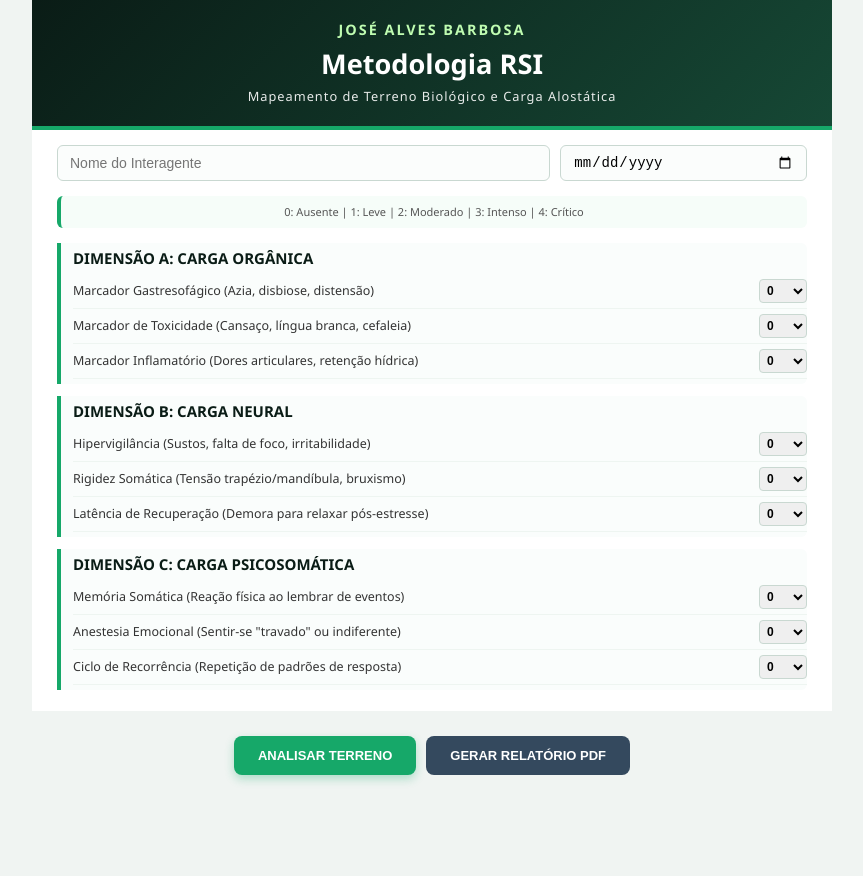
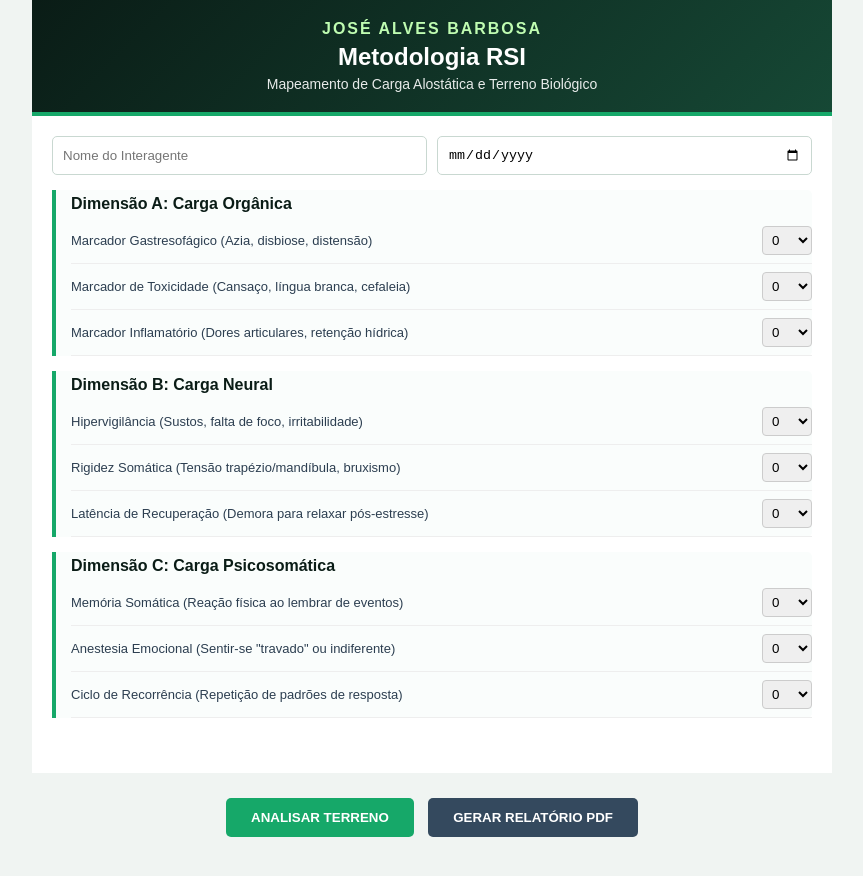
Before and after one commit to mercadao-portel/metodo-rsi, a plain HTML site: page index.html in a window 1280 px wide. Shown: the whole page, without its empty margins (208-1071 px from the left). Drawn offline with Linux system fonts and the light colour scheme.

Commit message:
Update index.html

```diff
--- a/index.html
+++ b/index.html
@@ -6,67 +6,42 @@
     <title>Metodologia RSI - José Alves Barbosa</title>
     <script src="https://cdnjs.cloudflare.com/ajax/libs/html2pdf.js/0.10.1/html2pdf.bundle.min.js"></script>
     <style>
-        :root {
-            --primary: #0A1C16;
-            --secondary: #16A869;
-            --accent: #BFFCB1;
-            --bg: #F0F4F2;
+        /* RESET TOTAL PARA EVITAR ESPAÇOS EM BRANCO */
+        * { margin: 0; padding: 0; box-sizing: border-box; }
+        body { font-family: sans-serif; background: #F0F4F2; color: #2c3e50; }
+
+        #area-pdf { background: white; width: 800px; margin: 0 auto; padding-bottom: 20px; }
+
+        .header {
+            background: linear-gradient(135deg, #0A1C16 0%, #164835 100%);
+            padding: 20px; text-align: center; border-bottom: 4px solid #16A869; color: #fff;
         }
 
-        * { margin: 0; padding: 0; box-sizing: border-box; }
-        body { font-family: 'Segoe UI', Arial, sans-serif; background: var(--bg); color: #2c3e50; line-height: 1.4; }
+        .container { padding: 20px; }
+        .info-paciente { display: flex; gap: 10px; margin-bottom: 15px; }
+        input { padding: 10px; border: 1px solid #c9d8d1; border-radius: 5px; flex: 1; }
 
-        /* Área Principal */
-        #app-content { background: white; width: 100%; max-width: 800px; margin: 0 auto; min-height: 100vh; }
+        .pilar { margin-bottom: 15px; border-left: 4px solid #16A869; padding-left: 15px; background: #fafdfc; border-radius: 0 5px 5px 0; }
+        h3 { font-size: 16px; padding: 5px 0; color: #0A1C16; }
+        .pergunta { display: flex; justify-content: space-between; align-items: center; border-bottom: 1px solid #eee; padding: 8px 0; font-size: 13px; }
+        select { padding: 5px; border-radius: 4px; border: 1px solid #ccc; width: 50px; }
 
-        .header-gradient {
-            background: linear-gradient(135deg, #0A1C16 0%, #164835 100%);
-            padding: 20px;
-            text-align: center;
-            border-bottom: 4px solid var(--secondary);
-            color: #fff;
-        }
+        .res-box { margin-top: 20px; padding: 15px; border-radius: 8px; text-align: center; display: none; }
+        .btn-box { text-align: center; padding: 20px; background: #F0F4F2; }
+        button { padding: 12px 25px; border: none; border-radius: 5px; cursor: pointer; font-weight: bold; text-transform: uppercase; margin: 5px; }
+        .btn-calc { background: #16A869; color: white; }
+        .btn-pdf { background: #34495e; color: white; }
 
-        .therapist-name { font-size: 0.9em; text-transform: uppercase; color: var(--accent); letter-spacing: 2px; font-weight: bold; }
-        .methodology-title { font-size: 1.7em; margin: 5px 0; font-weight: 800; }
-
-        .container { padding: 15px 25px; }
-
-        .info-paciente { display: grid; grid-template-columns: 2fr 1fr; gap: 10px; margin-bottom: 15px; }
-        input { padding: 8px 12px; border: 1px solid #c9d8d1; border-radius: 6px; font-size: 14px; width: 100%; background: #fbfdfc; }
-
-        .scales-info { font-size: 11px; color: #555; margin-bottom: 15px; padding: 8px; background: #f6fdf9; border-radius: 6px; border-left: 4px solid var(--secondary); text-align: center; }
-
-        .pilar {
-            margin-bottom: 12px; border-left: 4px solid var(--secondary); padding-left: 12px;
-            background: #fafdfc; padding-top: 5px; padding-bottom: 5px; border-radius: 0 6px 6px 0;
-        }
-
-        h3 { font-size: 15px; margin-bottom: 5px; color: var(--primary); text-transform: uppercase; }
-
-        .pergunta { display: flex; justify-content: space-between; align-items: center; border-bottom: 1px solid #eef5f1; padding: 5px 0; }
-        .pergunta span { flex-grow: 1; padding-right: 10px; font-size: 12.5px; color: #333; }
-        select { padding: 3px; border-radius: 4px; border: 1px solid #c9d8d1; width: 48px; font-size: 12px; font-weight: bold; }
-
-        .resultado-box { margin-top: 15px; padding: 15px; border-radius: 8px; text-align: center; display: none; }
-
-        .btn-container { display: flex; gap: 10px; justify-content: center; padding: 25px; background: var(--bg); position: sticky; bottom: 0; }
-        button { padding: 12px 24px; border: none; border-radius: 8px; cursor: pointer; font-weight: bold; text-transform: uppercase; font-size: 13px; transition: 0.2s; }
-        .btn-calc { background: var(--secondary); color: white; box-shadow: 0 4px 10px rgba(22,168,105,0.3); }
-        .btn-pdf { background: #34495e; color: white; }
-        button:active { transform: scale(0.98); }
-
-        /* Ajuste de escala para o PDF caber em 1 página */
-        .pdf-fix { transform: scale(0.95); transform-origin: top center; }
+        @media print { .no-print { display: none; } }
     </style>
 </head>
 <body>
 
-<div id="app-content">
-    <div class="header-gradient">
-        <div class="therapist-name">José Alves Barbosa</div>
-        <div class="methodology-title">Metodologia RSI</div>
-        <div style="font-size: 0.8em; opacity: 0.9; letter-spacing: 1px;">Mapeamento de Terreno Biológico e Carga Alostática</div>
+<div id="area-pdf">
+    <div class="header">
+        <div style="font-weight: bold; letter-spacing: 2px; color: #BFFCB1;">JOSÉ ALVES BARBOSA</div>
+        <div style="font-size: 24px; font-weight: 800; margin: 5px 0;">Metodologia RSI</div>
+        <div style="font-size: 14px; opacity: 0.9;">Mapeamento de Carga Alostática e Terreno Biológico</div>
     </div>
 
     <div class="container">
@@ -74,8 +49,6 @@
             <input type="text" id="nome" placeholder="Nome do Interagente">
             <input type="date" id="data">
         </div>
-
-        <div class="scales-info">0: Ausente | 1: Leve | 2: Moderado | 3: Intenso | 4: Crítico</div>
 
         <div class="pilar">
             <h3>Dimensão A: Carga Orgânica</h3>
@@ -98,15 +71,15 @@
             <div class="pergunta"><span>Ciclo de Recorrência (Repetição de padrões de resposta)</span><select class="score"><option value="0">0</option><option value="1">1</option><option value="2">2</option><option value="3">3</option><option value="4">4</option></select></div>
         </div>
 
-        <div id="resultado" class="resultado-box">
-            <h3 style="margin:0; font-size: 18px;">Saturação: <span id="pontos-total">0</span> pontos</h3>
-            <h4 id="status-txt" style="margin:5px 0; text-transform: uppercase; font-size: 14px;"></h4>
-            <p id="orientacao-txt" style="margin:0; line-height: 1.3; font-size: 12.5px; font-weight: 500;"></p>
+        <div id="resultado" class="res-box">
+            <h3 style="margin:0">Saturação: <span id="pontos-total">0</span> pontos</h3>
+            <h4 id="status-txt" style="margin:8px 0; text-transform: uppercase;"></h4>
+            <p id="orientacao-txt" style="font-size: 13px; font-weight: 500;"></p>
         </div>
     </div>
 </div>
 
-<div class="btn-container no-print">
+<div class="btn-box no-print">
     <button class="btn-calc" onclick="calcular()">Analisar Terreno</button>
     <button class="btn-pdf" onclick="gerarPDF()">Gerar Relatório PDF</button>
 </div>
@@ -147,33 +120,15 @@
     }
 
     function gerarPDF() {
-        const original = document.getElementById('app-content');
-        const nomePaciente = document.getElementById('nome').value || 'Interagente';
-
-        // Criar um clone limpo para o PDF
-        const clone = original.cloneNode(true);
-
-        // Limpar estilos de margem que podem causar página em branco
-        clone.style.margin = "0";
-        clone.style.padding = "0";
-        clone.style.width = "750px"; // Largura fixa para o PDF
-
+        const doc = document.getElementById('area-pdf');
+        const nome = document.getElementById('nome').value || 'Interagente';
         const opt = {
             margin: 0,
-            filename: `RSI_${nomePaciente}.pdf`,
-            image: { type: 'jpeg', quality: 1 },
-            html2canvas: {
-                scale: 2,
-                useCORS: true,
-                scrollY: 0,
-                scrollX: 0,
-                windowWidth: 750
-            },
+            filename: `RSI_${nome}.pdf`,
+            html2canvas: { scale: 2, scrollY: 0 },
             jsPDF: { unit: 'mm', format: 'a4', orientation: 'portrait' }
         };
-
-        // Gerar o PDF a partir do CLONE (que está no topo da memória)
-        html2pdf().set(opt).from(clone).save();
+        html2pdf().set(opt).from(doc).save();
     }
 </script>
 </body>
```
